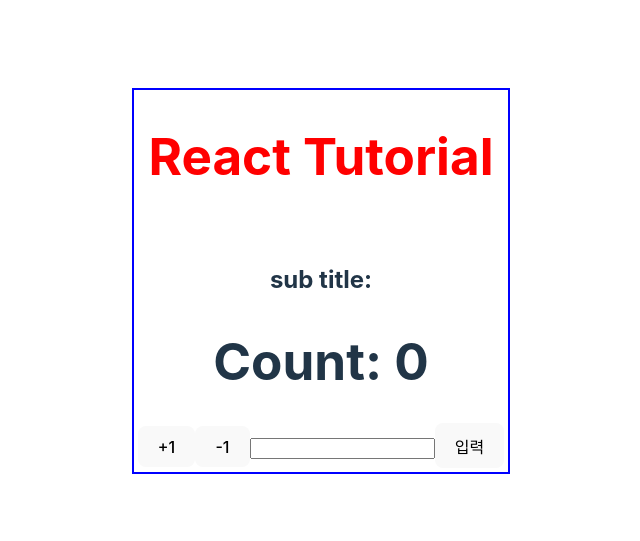
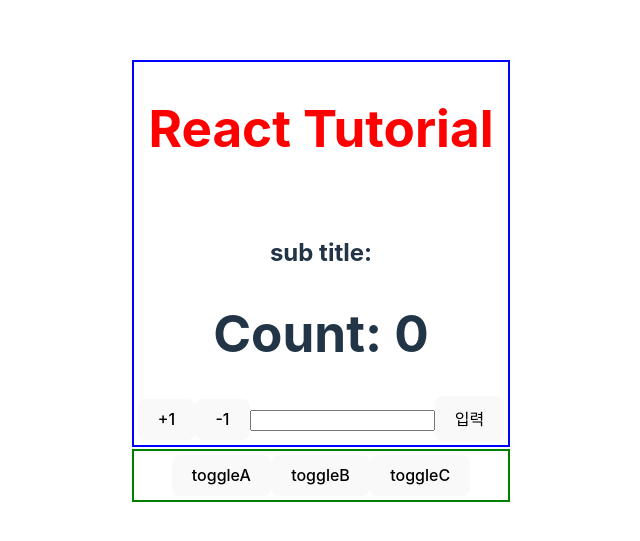
Before and after one commit to rhtjddls123/hello_react, a React (Vite) app in the folder practice/: page / in a window 1280 px wide. Shown: the part 119-660 px from the top of the page, without its empty margins (319-959 px from the left). Built offline with nearby package versions, Linux system fonts and the light colour scheme.

Commit message:
CompBox useState사용하여 mount unmount

```diff
--- a/practice/src/App.tsx
+++ b/practice/src/App.tsx
@@ -3,6 +3,7 @@ import { TitleMemo } from './components/Title';
 import Box from './components/Box';
 import { CounterMemo } from './components/Counter';
 import { useCallback, useRef, useState } from 'react';
+import CompBox from './components/CompBox';
 
 function App() {
   const [subTitle, setSubTitle] = useState<string>('');
@@ -42,6 +43,7 @@ function App() {
           입력
         </button>
       </Box>
+      <CompBox />
     </>
   );
 }
--- /dev/null
+++ b/practice/src/components/CompA.tsx
@@ -0,0 +1,16 @@
+import Box from './Box';
+
+const CompA = () => {
+  return (
+    <Box
+      borderWidth='2px'
+      borderColor='yellow'
+      borderStyle='solid'
+      padding='4px'
+      margin='2px'
+    >
+      CompA
+    </Box>
+  );
+};
+export default CompA;
--- /dev/null
+++ b/practice/src/components/CompB.tsx
@@ -0,0 +1,16 @@
+import Box from './Box';
+
+const CompB = () => {
+  return (
+    <Box
+      borderWidth='2px'
+      borderColor='black'
+      borderStyle='solid'
+      padding='4px'
+      margin='2px'
+    >
+      CompB
+    </Box>
+  );
+};
+export default CompB;
--- /dev/null
+++ b/practice/src/components/CompBox.tsx
@@ -0,0 +1,29 @@
+import { useState } from 'react';
+import Box from './Box';
+import CompA from './CompA';
+import CompB from './CompB';
+import CompC from './CompC';
+
+const CompBox = () => {
+  const [toggleA, setToggleA] = useState(false);
+  const [toggleB, setToggleB] = useState(false);
+  const [toggleC, setToggleC] = useState(false);
+  return (
+    <Box
+      borderWidth='2px'
+      borderColor='green'
+      borderStyle='solid'
+      padding='4px'
+      margin='2px'
+    >
+      <button onClick={() => setToggleA((pre) => !pre)}>toggleA</button>
+      <button onClick={() => setToggleB((pre) => !pre)}>toggleB</button>
+      <button onClick={() => setToggleC((pre) => !pre)}>toggleC</button>
+      <br />
+      {toggleA && <CompA />}
+      {toggleB && <CompB />}
+      {toggleC && <CompC />}
+    </Box>
+  );
+};
+export default CompBox;
--- /dev/null
+++ b/practice/src/components/CompC.tsx
@@ -0,0 +1,16 @@
+import Box from './Box';
+
+const CompC = () => {
+  return (
+    <Box
+      borderWidth='2px'
+      borderColor='brown'
+      borderStyle='solid'
+      padding='4px'
+      margin='2px'
+    >
+      CompC
+    </Box>
+  );
+};
+export default CompC;
```
